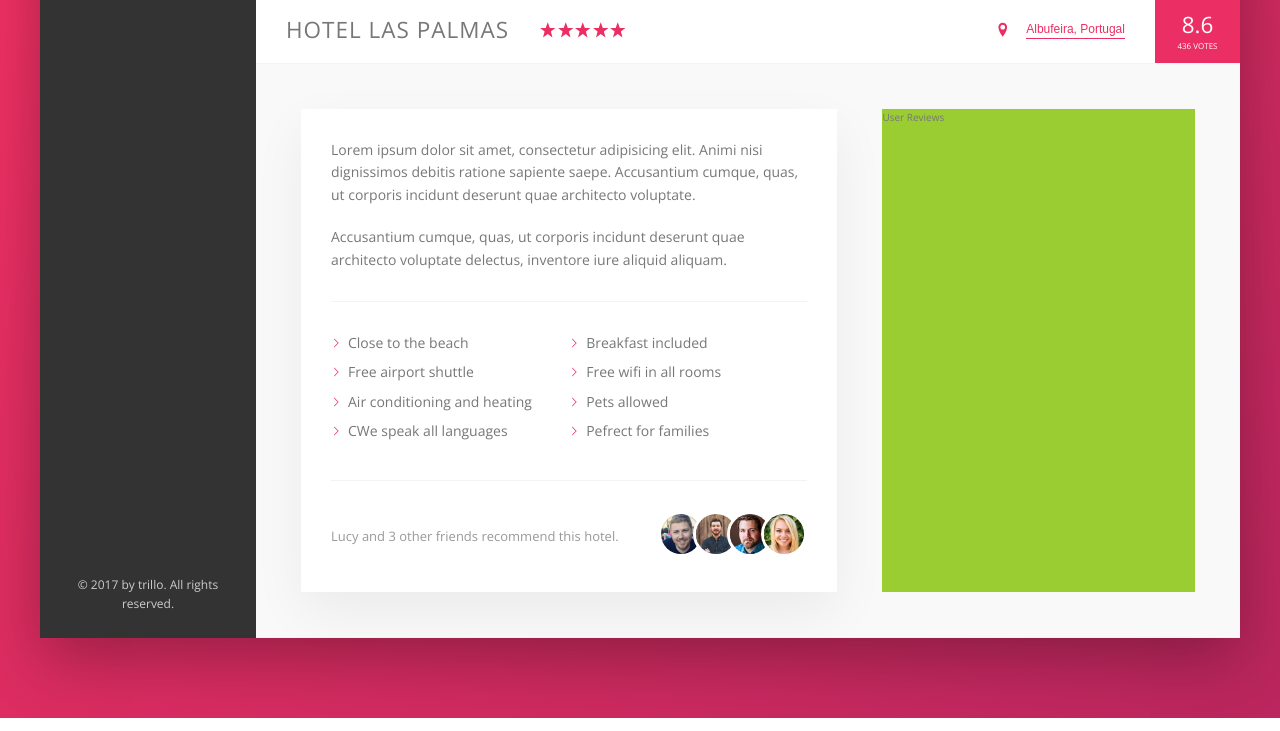
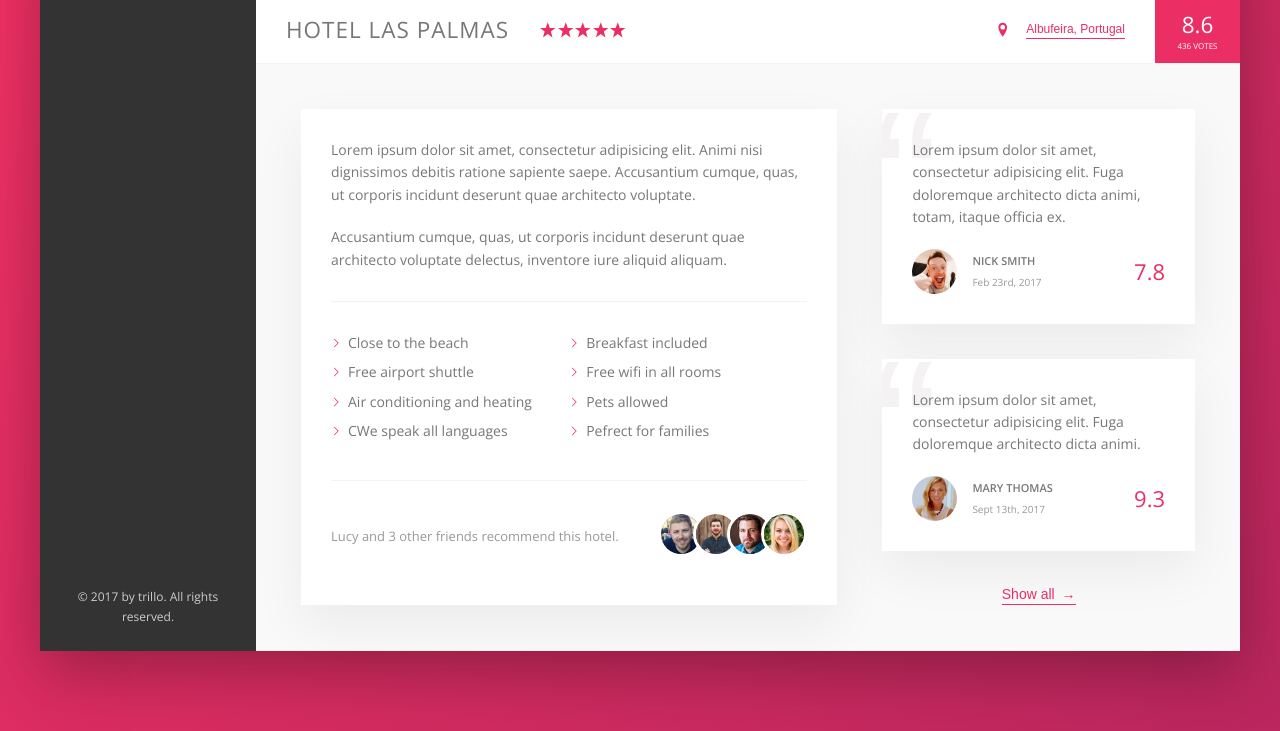
Before and after one commit to grandolinah/udemy-trillo, a website: page index.html in a window 1280 px wide. Shown: the part 538-1269 px from the top of the page. Drawn offline with nearby package versions, Linux system fonts and the light colour scheme.

Commit message:
user reviews section added

```diff
--- a/index.html
+++ b/index.html
@@ -165,7 +165,36 @@
             </div>
           </div>
           <div class="user-reviews">
-            User Reviews
+            <figure class="review">
+              <blockquote class="review__text">
+                Lorem ipsum dolor sit amet, consectetur adipisicing elit. Fuga doloremque architecto dicta animi, totam,
+                itaque officia ex.
+              </blockquote>
+              <firgcaption class="review__user">
+                <img src="img/user-1.jpg" alt="User 1" class="review__photo">
+                <div class="review__user-box">
+                  <p class="review__user-name">Nick Smith</p>
+                  <p class="review__user-date">Feb 23rd, 2017</p>
+                </div>
+                <div class="review__rating">7.8</div>
+              </firgcaption>
+            </figure>
+
+            <figure class="review">
+              <blockquote class="review__text">
+                Lorem ipsum dolor sit amet, consectetur adipisicing elit. Fuga doloremque architecto dicta animi.
+              </blockquote>
+              <firgcaption class="review__user">
+                <img src="img/user-2.jpg" alt="User 2" class="review__photo">
+                <div class="review__user-box">
+                  <p class="review__user-name">Mary Thomas</p>
+                  <p class="review__user-date">Sept 13th, 2017</p>
+                </div>
+                <div class="review__rating">9.3</div>
+              </firgcaption>
+            </figure>
+
+            <button class="btn-inline">Show all <span>&rarr;</span></button>
           </div>
         </div>
 
--- a/sass/_components.scss
+++ b/sass/_components.scss
@@ -139,8 +139,8 @@
     transform: scaleY(0);
     background-color: var(--color-primary);
     transition: transform .2s,
-                width .4s cubic-bezier(1, 0, 0, 1) .2s,
-                background-color .1s;
+    width .4s cubic-bezier(1, 0, 0, 1) .2s,
+    background-color .1s;
   }
 
   &__item:hover::before,
@@ -267,8 +267,17 @@
   font-size: inherit;
   cursor: pointer;
 
+  & span {
+    margin-left: 3px;
+    transition: margin-left .2s;
+  }
+
   &:hover {
     color: var(--color-grey-dark-1);
+
+    span {
+      margin-left: 8px;
+    }
   }
 
   &:focus {
@@ -285,7 +294,7 @@
 
   50% {
     transform: scale(1.05);
-    box-shadow: 0 1rem 4rem rgba(0, 0, 0, 0.25);
+    box-shadow: 0 1rem 4rem rgba(0, 0, 0, .25);
   }
 
   100% {
@@ -313,7 +322,7 @@
 
   &__item {
     flex: 0 0 50%;
-    margin-bottom: 0.7rem;
+    margin-bottom: .7rem;
   }
 
   &__item::before {
@@ -321,7 +330,7 @@
     display: inline-block;
     width: 1rem;
     height: 1rem;
-    margin-right: 0.7rem;
+    margin-right: .7rem;
     // newer browsers - masks
     background-color: var(--color-primary);
     -webkit-mask-image: url('../img/chevron-thin-right.svg');
@@ -359,3 +368,66 @@
     }
   }
 }
+
+//////////////////////////
+// REVIEWS
+.review {
+  position: relative;
+  margin-bottom: 3.5rem;
+  padding: 3rem;
+  overflow: hidden;
+  background-color: var(--color-white);
+  box-shadow: var(--shadow-light);
+
+  &__text {
+    position: relative;
+    z-index: 10;
+    margin-bottom: 2rem;
+  }
+
+  &__user {
+    display: flex;
+    align-items: center;
+  }
+
+  &__photo {
+    width: 4.5rem;
+    height: 4.5rem;
+    margin-right: 1.5rem;
+    border-radius: 50%;
+  }
+
+  &__user-box {
+    margin-right: auto;
+  }
+
+  &__user-name {
+    margin-bottom: .4rem;
+    text-transform: uppercase;
+    font-size: 1.1rem;
+    font-weight: 600;
+  }
+
+  &__user-date {
+    color: var(--color-grey-dark-3);
+    font-size: 1rem;
+  }
+
+  &__rating {
+    color: var(--color-primary);
+    font-weight: 300;
+    font-size: 2.2rem;
+  }
+
+  &::before {
+    content: '\201C';
+    position: absolute;
+    top: -2.75rem;
+    left: -1rem;
+    z-index: 1;
+    color: var(--color-grey-light-2);
+    font-size: 20rem;
+    font-family: sans-serif;
+    line-height: 1;
+  }
+}
--- a/sass/_layout.scss
+++ b/sass/_layout.scss
@@ -38,6 +38,7 @@
   padding: 4.5rem;
   border-bottom: var(--line);
   background-color: var(--color-grey-light-1);
+  font-size: 1.4rem;
 }
 
 .description {
@@ -46,10 +47,11 @@
   padding: 3rem;
   background-color: var(--color-white);
   box-shadow: var(--shadow-light);
-  font-size: 1.4rem;
 }
 
 .user-reviews {
-  background-color: yellowgreen;
   flex: 1;
+  display: flex;
+  flex-direction: column;
+  align-items: center;
 }
```
Also changed, not shown: css/style.css.
